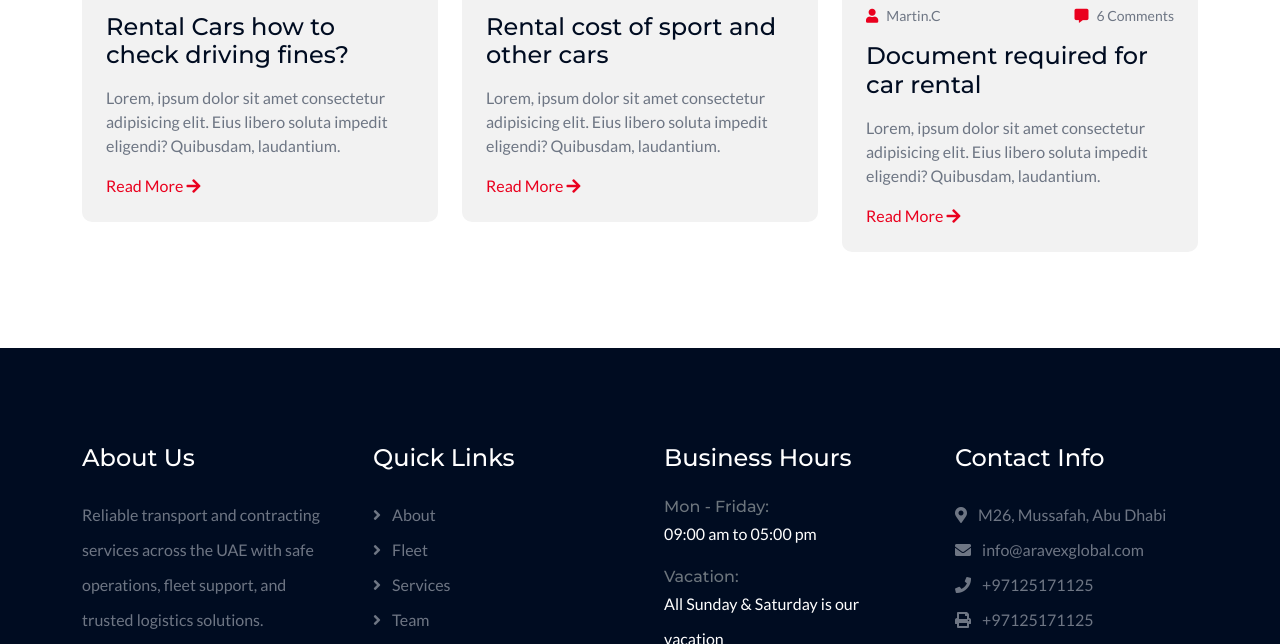
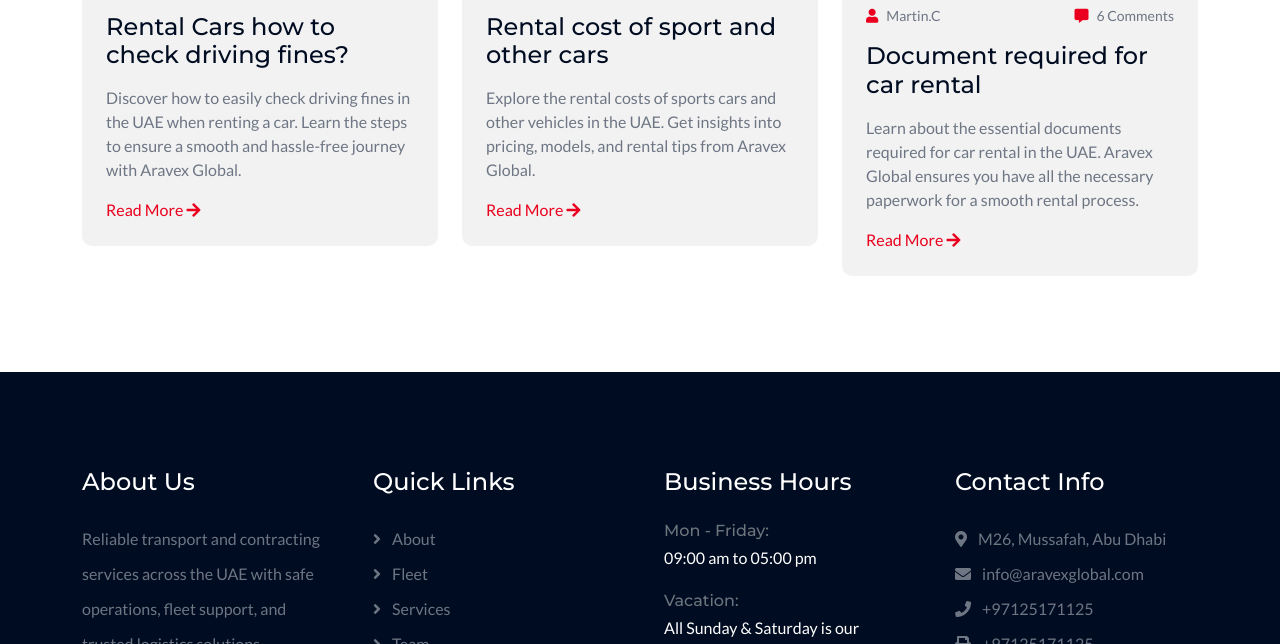
Before and after one commit to ahammed-ajmal/aravex-global, a website with bundled scripts: page blog.html in a window 1280 px wide. Shown: the part 1025-1669 px from the top of the page. Built offline with nearby package versions, Linux system fonts and the light colour scheme.

Commit message:
Blog section

```diff
--- a/blog.html
+++ b/blog.html
@@ -139,8 +139,8 @@
                                         class="ms-2">6 Comments</span></div>
                             </div>
                             <a href="#" class="h4 d-block mb-3">Rental Cars how to check driving fines?</a>
-                            <p class="mb-3">Lorem, ipsum dolor sit amet consectetur adipisicing elit. Eius libero soluta
-                                impedit eligendi? Quibusdam, laudantium.</p>
+                            <p class="mb-3">Discover how to easily check driving fines in the UAE when renting a car.
+                                Learn the steps to ensure a smooth and hassle-free journey with Aravex Global.</p>
                             <a href="#" class="">Read More <i class="fa fa-arrow-right"></i></a>
                         </div>
                     </div>
@@ -159,8 +159,8 @@
                                         class="ms-2">6 Comments</span></div>
                             </div>
                             <a href="#" class="h4 d-block mb-3">Rental cost of sport and other cars</a>
-                            <p class="mb-3">Lorem, ipsum dolor sit amet consectetur adipisicing elit. Eius libero soluta
-                                impedit eligendi? Quibusdam, laudantium.</p>
+                            <p class="mb-3">Explore the rental costs of sports cars and other vehicles in the UAE.
+                                Get insights into pricing, models, and rental tips from Aravex Global.</p>
                             <a href="#" class="">Read More <i class="fa fa-arrow-right"></i></a>
                         </div>
                     </div>
@@ -179,8 +179,9 @@
                                         class="ms-2">6 Comments</span></div>
                             </div>
                             <a href="#" class="h4 d-block mb-3">Document required for car rental</a>
-                            <p class="mb-3">Lorem, ipsum dolor sit amet consectetur adipisicing elit. Eius libero soluta
-                                impedit eligendi? Quibusdam, laudantium.</p>
+                            <p class="mb-3">Learn about the essential documents required for car rental in the UAE.
+                                Aravex Global ensures you have all the necessary paperwork for a smooth rental process.
+                            </p>
                             <a href="#" class="">Read More <i class="fa fa-arrow-right"></i></a>
                         </div>
                     </div>
```
Also changed, not shown: index.html (+7 -6 lines), 1 other file.
